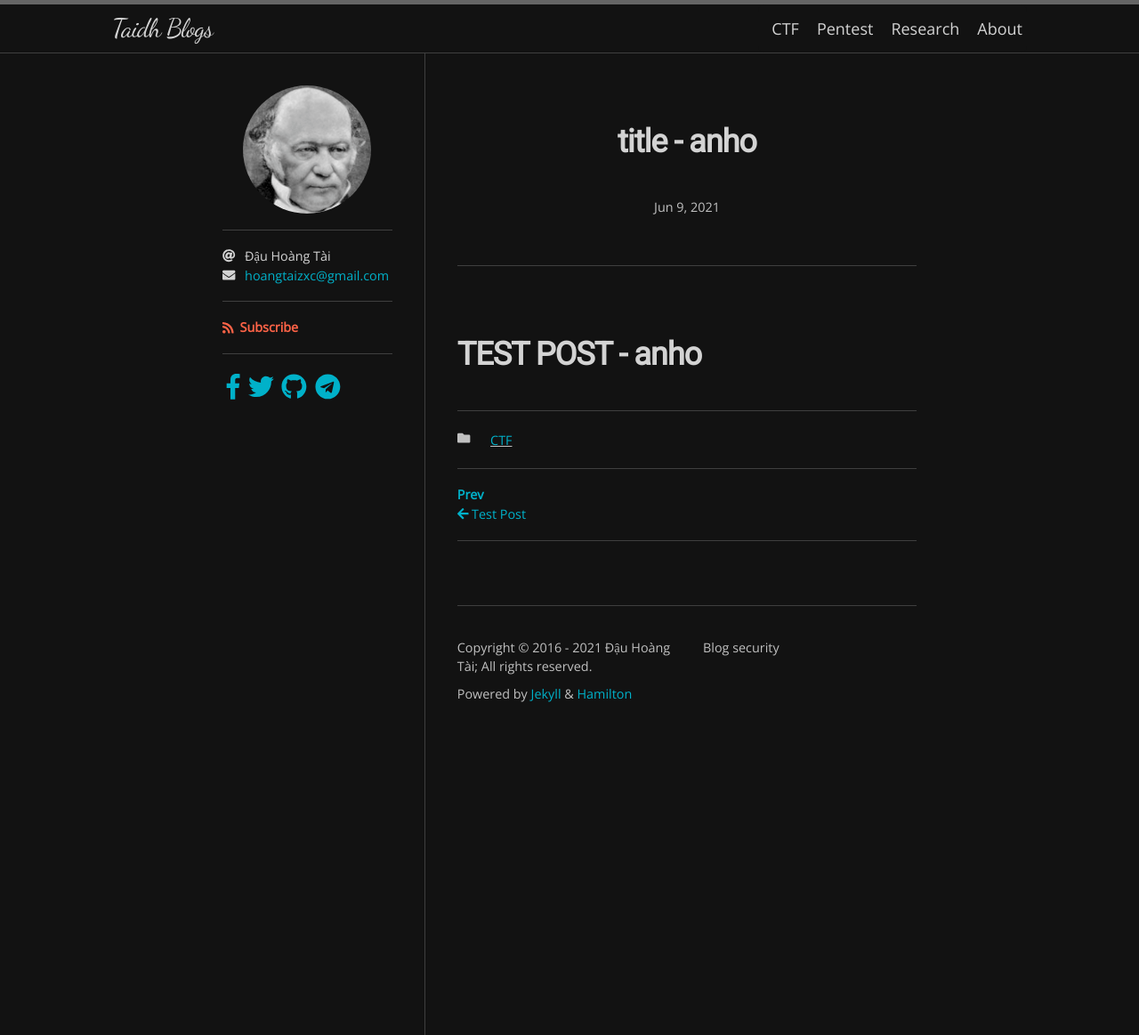
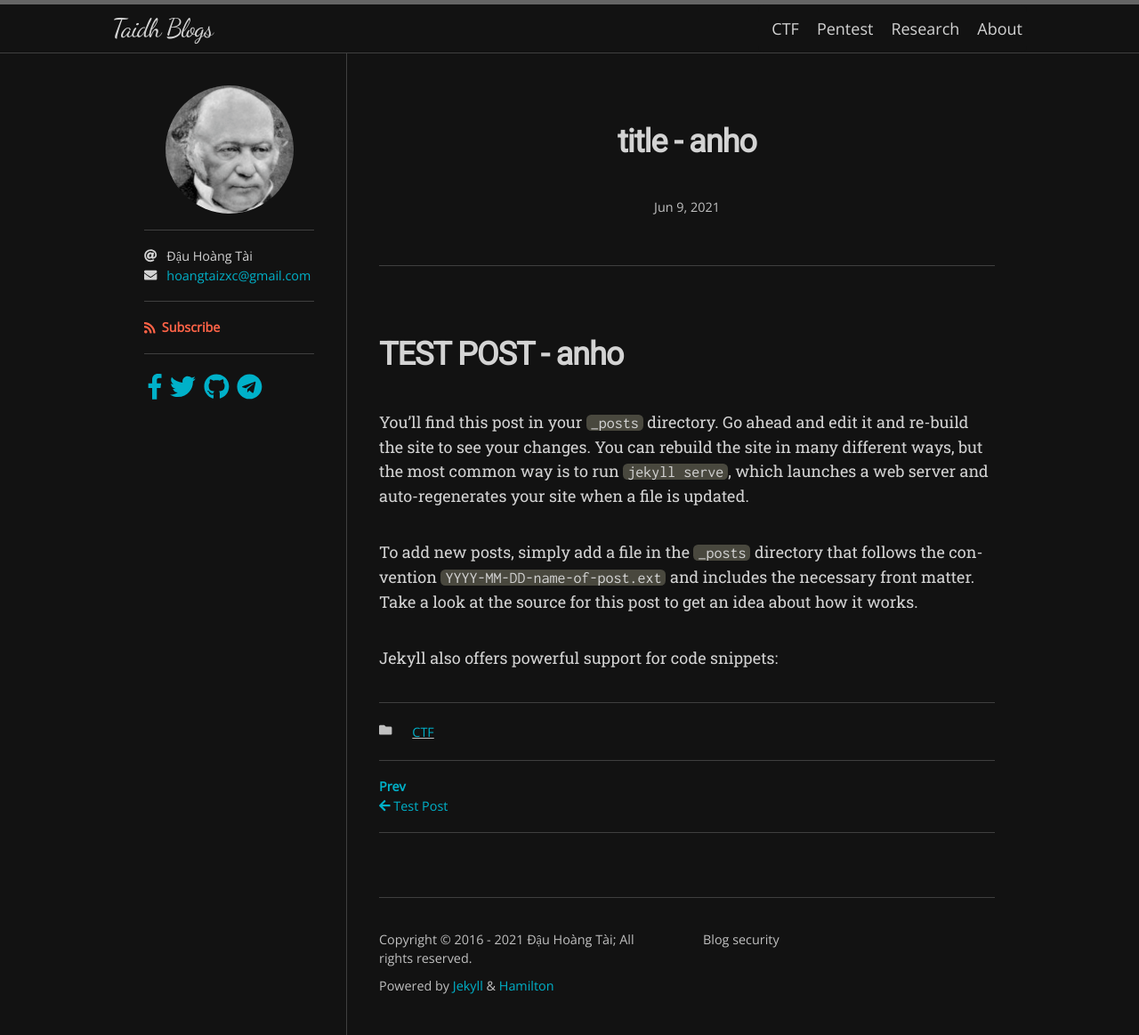
Before and after one commit to DauHoangTai/DauHoangTai.github.io, a Jekyll site: the page built from _posts/2021-06-09-test-anho.md, in a window 1280 px wide. Shown: the whole page at 89% size. Built offline with Jekyll 4.4.1, drawn with Linux system fonts in a browser that asks for light colours; nearby versions of some CDN libraries; some web fonts are replaced; our own code applies the rules of GitHub Pages for plain Markdown files.

Commit message:
anho update

```diff
--- a/_posts/2021-06-09-test-anho.md
+++ b/_posts/2021-06-09-test-anho.md
@@ -6,3 +6,9 @@
 # permalink: /ctf/
 ---
 # TEST POST - anho
+
+You’ll find this post in your `_posts` directory. Go ahead and edit it and re-build the site to see your changes. You can rebuild the site in many different ways, but the most common way is to run `jekyll serve`, which launches a web server and auto-regenerates your site when a file is updated.
+
+To add new posts, simply add a file in the `_posts` directory that follows the convention `YYYY-MM-DD-name-of-post.ext` and includes the necessary front matter. Take a look at the source for this post to get an idea about how it works.
+
+Jekyll also offers powerful support for code snippets:
```
